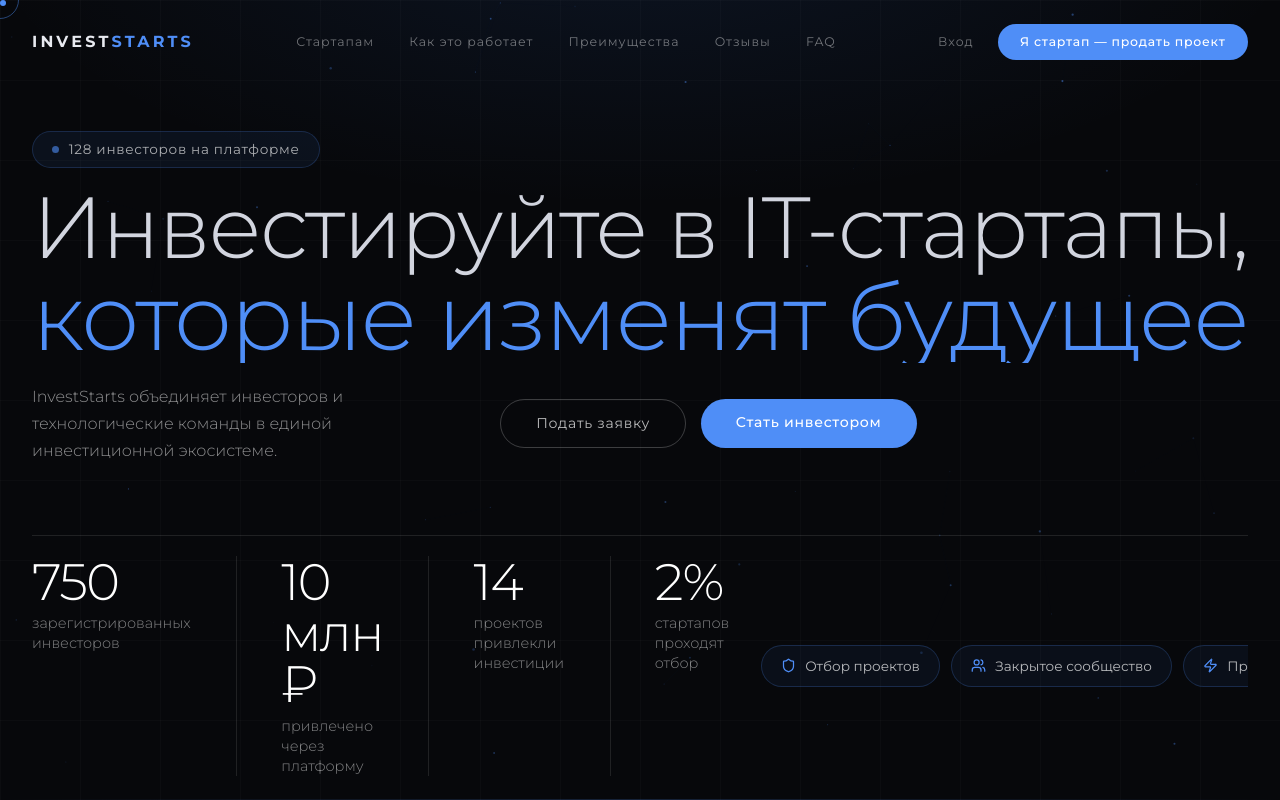
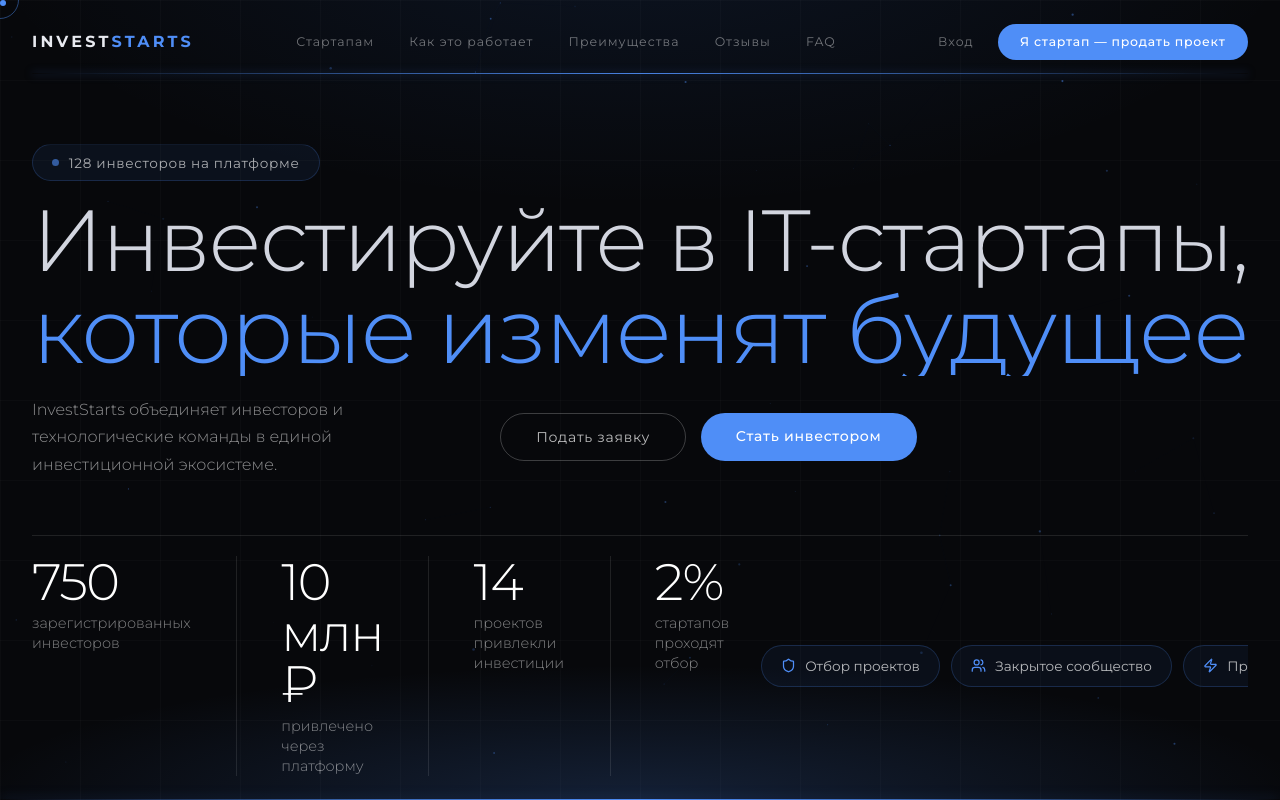
Before and after one commit to pr-poehali-dev/premium-invest-platform, a React (Vite) app: page / in a window 1280 px wide. Built offline with nearby package versions, Linux system fonts and the light colour scheme.

Commit message:
давай внизу сделаем подсветку синюю. давай сделаем разделитель между шапкой и хиро тонкую синюю элитную линюю

```diff
--- a/src/pages/Index.tsx
+++ b/src/pages/Index.tsx
@@ -334,6 +334,9 @@ export default function Index() {
             </nav>
           </Reveal>
 
+          {/* Разделитель шапка / хиро */}
+          <div style={{ height: "1px", background: "linear-gradient(90deg, transparent 0%, rgba(79,142,247,0.6) 30%, rgba(79,142,247,0.9) 50%, rgba(79,142,247,0.6) 70%, transparent 100%)", margin: "0.8rem 0", flexShrink: 0, boxShadow: "0 0 8px rgba(79,142,247,0.5)" }} />
+
           {/* ── ЦЕНТР: единый поток без разрывов ── */}
           <div style={{ flex: 1, display: "flex", flexDirection: "column", justifyContent: "center", gap: "2vh" }}>
 
@@ -432,7 +435,9 @@ export default function Index() {
         </div>
       )}
 
-      <div className="absolute bottom-0 left-0 right-0 h-px pointer-events-none" style={{ background: "linear-gradient(90deg, transparent, rgba(79,142,247,0.2), transparent)", zIndex: 2 }} />
+      {/* Нижнее синее свечение */}
+      <div className="absolute bottom-0 left-0 right-0 pointer-events-none" style={{ height: "180px", background: "radial-gradient(ellipse 70% 100% at 50% 100%, rgba(79,142,247,0.18) 0%, transparent 75%)", zIndex: 2 }} />
+      <div className="absolute bottom-0 left-0 right-0 h-px pointer-events-none" style={{ background: "linear-gradient(90deg, transparent 0%, rgba(79,142,247,0.7) 30%, rgba(79,142,247,1) 50%, rgba(79,142,247,0.7) 70%, transparent 100%)", boxShadow: "0 0 12px rgba(79,142,247,0.6)", zIndex: 3 }} />
     </div>
   );
 }
```
